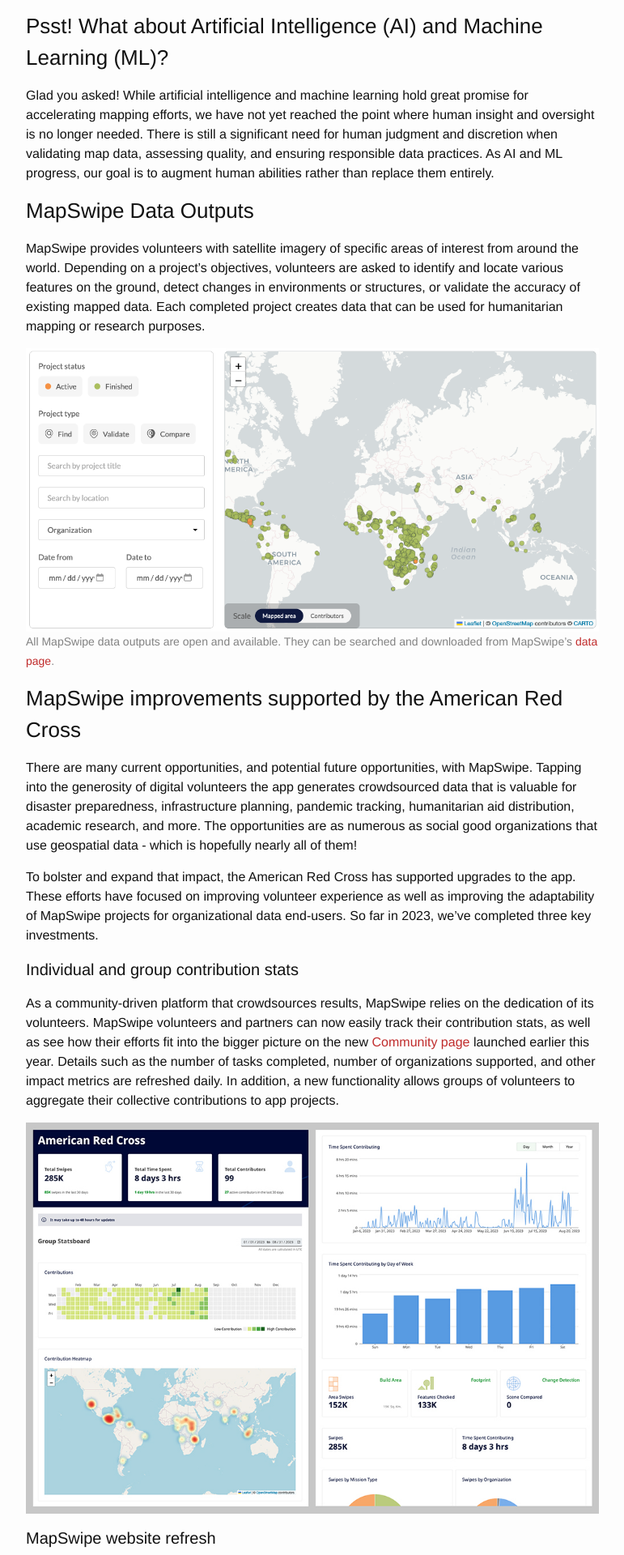
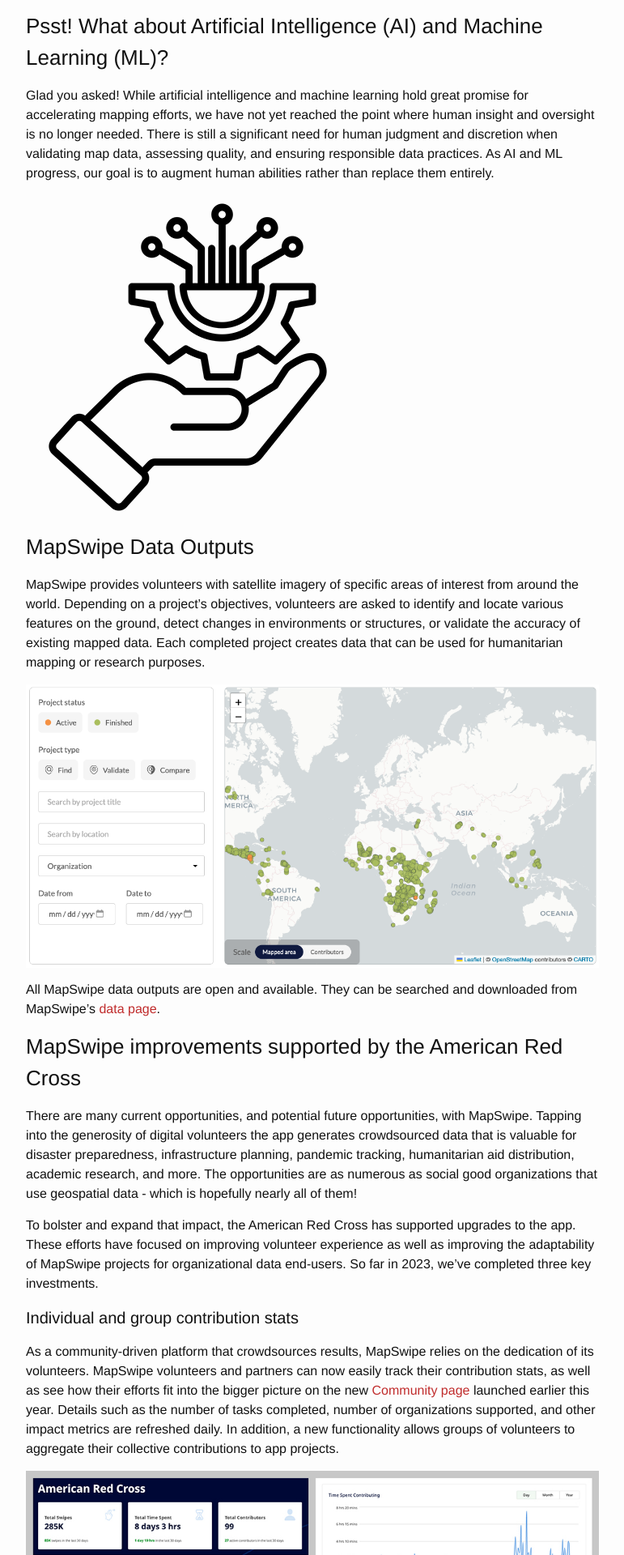
Before and after one commit to AmericanRedCross/americanredcross.github.com, a Jekyll site: the page built from _posts/2023-08-22-investing-in-mapswipe.md, in a window 1280 px wide. Shown: the part 1166-3086 px from the top of the page at 81% size, without its empty margins (254-1025 px from the left). Built offline with Jekyll 4.4.1, drawn with Linux system fonts in a browser that asks for light colours.

Commit message:
add icon, change caption to normal text

```diff
--- a/_posts/2023-08-22-investing-in-mapswipe.md
+++ b/_posts/2023-08-22-investing-in-mapswipe.md
@@ -36,12 +36,15 @@
 
 Glad you asked! While artificial intelligence and machine learning hold great promise for accelerating mapping efforts, we have not yet reached the point where human insight and oversight is no longer needed. There is still a significant need for human judgment and discretion when validating map data, assessing quality, and ensuring responsible data practices. As AI and ML progress, our goal is to augment human abilities rather than replace them entirely.
 
+![generic icon to represent artificial intelligence](/img/posts/20230822_noun-5960267.png)
+
 ## MapSwipe Data Outputs
 
 MapSwipe provides volunteers with satellite imagery of specific areas of interest from around the world. Depending on a project's objectives, volunteers are asked to identify and locate various features on the ground, detect changes in environments or structures, or validate the accuracy of existing mapped data. Each completed project creates data that can be used for humanitarian mapping or research purposes.
 
 ![screen grab of the data page on the MapSwipe website](/img/posts/20230822_data-page.png)
-<br><span class="post-caption">All MapSwipe data outputs are open and available. They can be searched and downloaded from MapSwipe’s [data page](https://mapswipe.org/en/data/).</span>
+
+All MapSwipe data outputs are open and available. They can be searched and downloaded from MapSwipe’s [data page](https://mapswipe.org/en/data/).
 
 ## MapSwipe improvements supported by the American Red Cross
 
```
Also changed, not shown: img/posts/20230822_noun-5960267.png (added).
